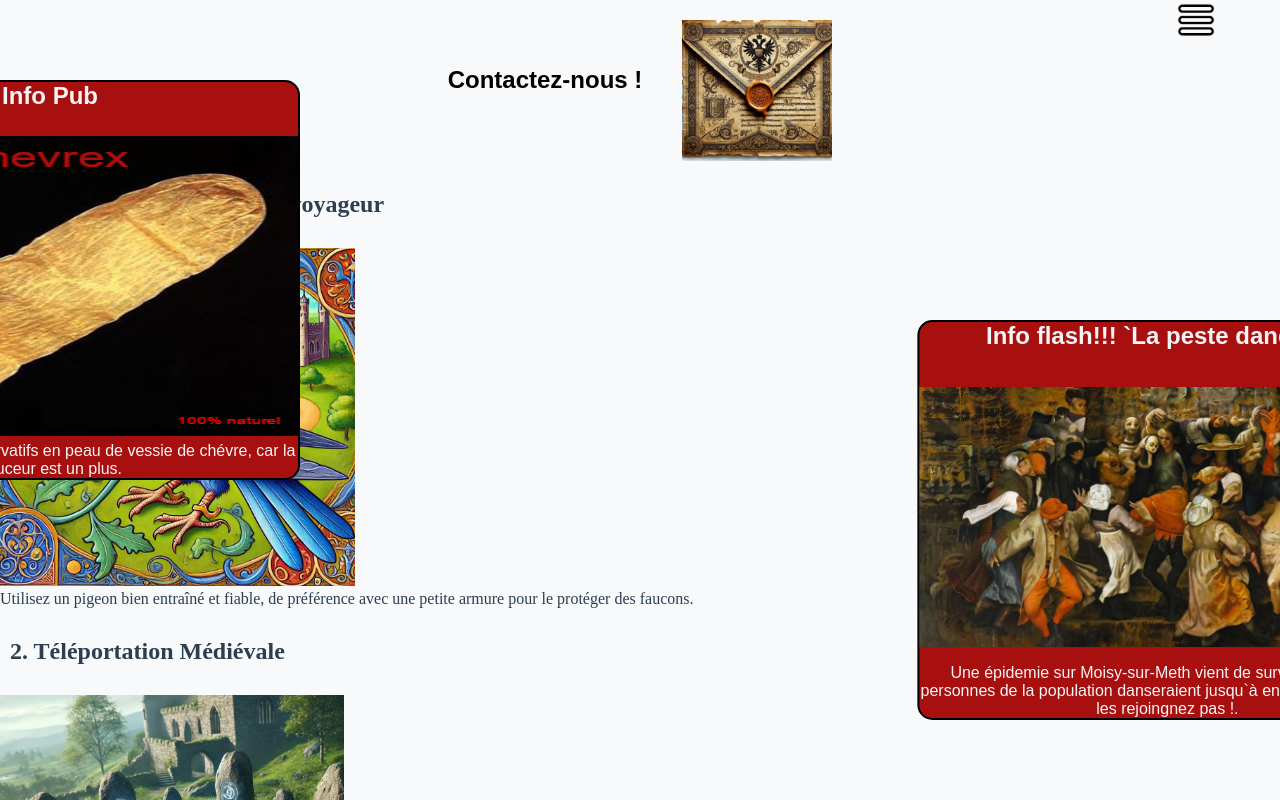
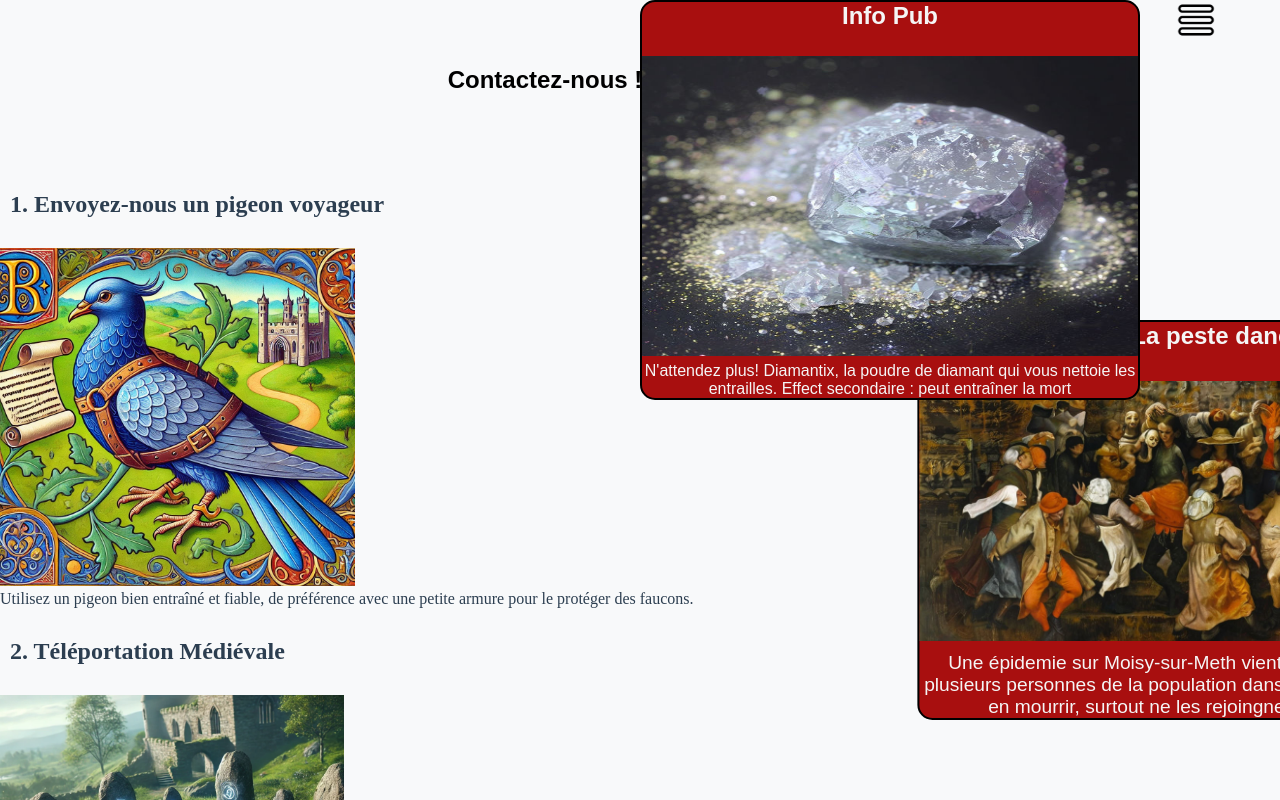
Before and after one commit to landry445/Compagnie-de-la-grande-peste, a React (Vite) app in the folder compagnie-de-la-peste-noir/: page /contact in a window 1280 px wide. Shown: the top 800 px of the page. Built offline with nearby package versions, Linux system fonts and the light colour scheme.

Commit message:
add info3

```diff
--- a/compagnie-de-la-peste-noir/src/components/Infopub/Info2.jsx
+++ b/compagnie-de-la-peste-noir/src/components/Infopub/Info3.jsx
@@ -2,23 +2,23 @@ import { useRef, useEffect, useState } from "react";
 import gsap from "gsap";
 import { useGSAP } from "@gsap/react";
 import "./InfoPopup.css";
-import toomuch from "./imageinfo/manykids.jpeg";
-import condom from "./imageinfo/capote.png";
+import diamand from "./imageinfo/poudre.jpeg";
+import knight from "./imageinfo/bellypain.jpeg";
 
-function Info2() {
+function Info3() {
   const [isVisible, setIsVisible] = useState(false);
-  const kids = useRef();
+  const powder = useRef();
   const tl = useRef();
   const [pubContent, setPubContent] = useState(0);
 
   const pubArray = [
     {
-      text: "Trop d'enfants? Savez vous qu'il y a une solution?",
-      image: toomuch,
+      text: "Constipé? Mal au ventre ? En armure c'est compliqué.",
+      image: knight,
     },
     {
-      text: "Utilisez Chevrex ! Le préservatifs en peau de vessie de chévre, car la douceur est un plus.",
-      image: condom,
+      text: "N'attendez plus! Diamantix, la poudre de diamant qui vous nettoie les entrailles. Effect secondaire : peut entraîner la mort",
+      image: diamand,
     },
   ];
 
@@ -42,22 +42,22 @@ function Info2() {
     if (isVisible) {
       tl.current = gsap
         .timeline()
-        .to(".info-container2", {
-          x: 400,
+        .to(".info-container3", {
+          y: 300,
           duration: 10,
           delay: 0.5,
         })
-        .to(".info-container2", {
-          x: -300,
+        .to(".info-container3", {
+          y: -500,
         });
     }
   }, [isVisible]);
 
   return (
-    <div ref={kids}>
+    <div ref={powder}>
       <div
         className={
-          isVisible ? "info-container2 visible" : "info-container2 hidden"
+          isVisible ? "info-container3 visible" : "info-container3 hidden"
         }
       >
         <h2>Info Pub</h2>
@@ -68,4 +68,4 @@ function Info2() {
   );
 }
 
-export default Info2;
+export default Info3;
--- a/compagnie-de-la-peste-noir/src/components/Infopub/InfoPopup.css
+++ b/compagnie-de-la-peste-noir/src/components/Infopub/InfoPopup.css
@@ -15,8 +15,12 @@ border-radius: 15px;
 background-color: #a80f0f;
 color: whitesmoke;
 display: none;
+
 h2{
     color: whitesmoke;
+}
+p{
+  font-size: 1.2rem;
 }
 transition: opacity 0.5s ease-in-out;
 }
@@ -53,6 +57,9 @@ img{
 h2{
     color: whitesmoke;
 }
+p{
+  font-size: 1.2rem;
+}
 transition: opacity 0.5s ease-in-out;
 }
 
@@ -64,3 +71,41 @@ transition: opacity 0.5s ease-in-out;
   .info-container2.hidden {
     opacity: 0;
   }
+
+  .info-container3{
+    position: fixed;
+    display: flex;
+    flex-direction: column;
+    justify-content: space-between;
+    left: 50%;
+    top: -200px;
+    top: 0;
+    width: 500px;
+    height: 400px;
+    z-index: 1000;
+    text-align: center;
+border: 2px black solid;
+border-radius: 15px;
+background-color: #a80f0f;
+color: whitesmoke;
+display: none;
+img{
+  height: 300px;
+}
+h2{
+    color: whitesmoke;
+}
+p{
+  font-size: 1rem;
+}
+transition: opacity 0.5s ease-in-out;
+}
+
+.info-container3.visible {
+    display: flex;
+    opacity: 1;
+  }
+
+  .info-container3.hidden {
+    opacity: 0;
+  }
--- a/compagnie-de-la-peste-noir/src/components/Navbar.jsx
+++ b/compagnie-de-la-peste-noir/src/components/Navbar.jsx
@@ -4,6 +4,7 @@ import menu from "../assets/images/menu-burger.png";
 import "../style/Navbar.css";
 import Info1 from "./Infopub/Info1";
 import Info2 from "./Infopub/Info2";
+import Info3 from "./Infopub/Info3";
 
 function Navbar() {
   const [showMenu, setShowMenu] = useState(false);
@@ -41,6 +42,7 @@ function Navbar() {
       <Outlet />
       <Info1 />
       <Info2 />
+      <Info3 />
       <div className="bar-navigation">
         <img
           src={menu}
```
Also changed, not shown: compagnie-de-la-peste-noir/src/components/Infopub/imageinfo/bellypain.jpeg (added), compagnie-de-la-peste-noir/src/components/Infopub/imageinfo/poudre.jpeg (added).
